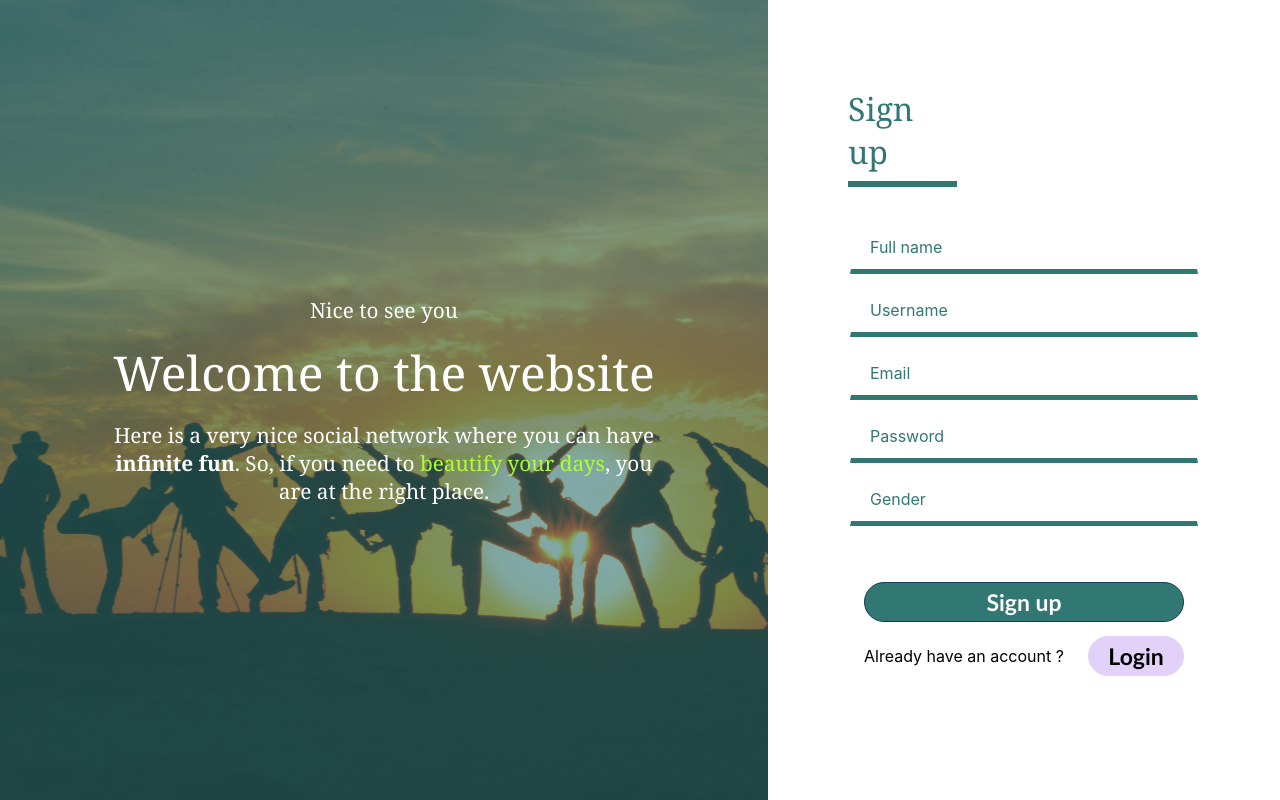
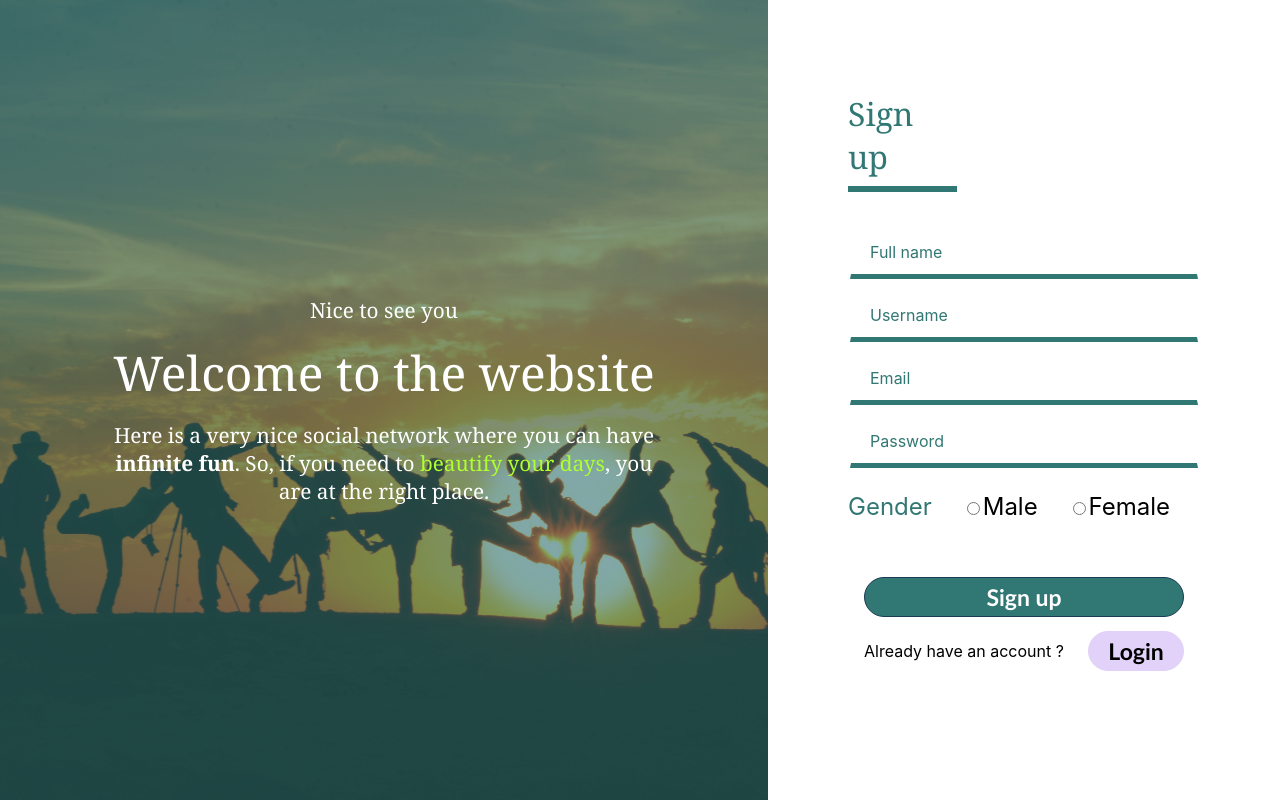
Before and after one commit to reseau-social-tp/friendly-frontend-service, a React (Create React App) app in the folder social-network-project/: page /sign-up in a window 1280 px wide. Built offline with nearby package versions, Linux system fonts and the light colour scheme.

Commit message:
modified sign up

```diff
--- a/social-network-project/package.json
+++ b/social-network-project/package.json
@@ -10,6 +10,7 @@
     "@testing-library/react": "^13.4.0",
     "@testing-library/user-event": "^13.5.0",
     "react": "^18.2.0",
+    "react-bootstrap": "^2.7.2",
     "react-dom": "^18.2.0",
     "react-router-dom": "^6.8.1",
     "react-scripts": "5.0.1",
--- a/social-network-project/src/components/UserSignUp/scriptC.js
+++ b/social-network-project/src/components/UserSignUp/scriptC.js
@@ -2,6 +2,7 @@
 import { useState } from 'react';
 import './styleC.css';
 import CustomAlert from '../Alert';
+import {Form} from "react-bootstrap"
 import { useNavigate,  Link } from "react-router-dom";
 import {LinearProgress, Box} from '@mui/material';
 
@@ -51,17 +52,18 @@ export default function UserSignUp() {
     const handleSubmit = (e) => {
         e.preventDefault();
         if (fullName === '' || username === '' || email === '' || password === '' || gender === '') {
+            console.log(gender)
             setError(true);
         } else {
             setIsLoading(true);
             setError(false);
+            console.log(gender)
         }
     };
     const handleAbort = (e) => {
         // e.preventDefault();
             setError(true);
     };
-
 
     return (
         <div className='main-c'>
@@ -107,11 +109,17 @@ export default function UserSignUp() {
                             <label for="password-text" className="label">Password</label>
 
                         </div>
-                        <div className="gender">
-                            <input onChange={handleGender} type="text" className="input-area" required id="gender-text" />
-                            <label for="gender-text" className="label">Gender</label>
-
-                        </div>
+                        <Form.Group className="gender">
+                            <Form.Label className='name'>Gender</Form.Label>
+                            <div className='options'>
+                                <Form.Check type="radio" name="gender"  className="gender-value" label="Male" value="Male"  onClick={(e) => {
+                                setGender(e.target.value)
+                                }}/>
+                                <Form.Check type="radio"  name="gender" className="gender-value" label="Female"  value="Female"  onClick={(e) => {
+                                setGender(e.target.value)
+                                }}/>
+                            </div>
+                        </Form.Group>
 
                         <div className="validation">
                             <button onClick={handleSubmit} className="btn-submit" type="submit">
--- a/social-network-project/src/components/UserSignUp/styleC.css
+++ b/social-network-project/src/components/UserSignUp/styleC.css
@@ -107,6 +107,26 @@ div.gender {
     border-radius: 2rem;
 }
 
+div.gender{
+    width: 22rem;
+    display:flex;
+    flex-direction: row;
+    justify-content: space-around;
+    align-items: center;
+    margin-top: 1rem;
+    font-size: 1.5rem;
+}
+div.gender .name{
+    color: var(--primary);
+}
+div.gender div.options{
+    width: 20rem;
+    height: 100%;
+    display:flex;
+    flex-direction: row;
+    justify-content: space-evenly;
+    align-items: center;
+}
 .input-area {
     outline: none;
     border: 1px solid var(--white);
@@ -210,7 +230,7 @@ form.client-register-form div.validation div.login {
 /* form - end */
 
 @media screen and (max-width: 349px) {
-    .input-area {
+    .input-area, div.gender {
         width: 13rem;
     }
     div.validation {
@@ -220,7 +240,7 @@ form.client-register-form div.validation div.login {
 }
 
 @media screen and (min-width: 350px) and (max-width: 430px) {
-    .input-area, div.form div.heading {
+    .input-area, div.form div.heading, div.gender {
         width: 19rem;
     }
     div.validation {
@@ -228,7 +248,7 @@ form.client-register-form div.validation div.login {
     }
 }
 @media screen and (min-width: 431px) and (max-width: 780px) {
-    .input-area, div.form div.heading {
+    .input-area, div.form div.heading, div.gender {
         width: 23rem;
     }
     div.validation {
@@ -239,7 +259,7 @@ form.client-register-form div.validation div.login {
     }
 }
 @media screen and (min-width: 781px) and (max-width: 990px) {
-    .input-area, div.form div.heading {
+    .input-area, div.form div.heading, div.gender {
         width: 30rem;
     }
     div.validation {
```
Also changed, not shown: 1 other file (tests, documents, lock files or other folders).
